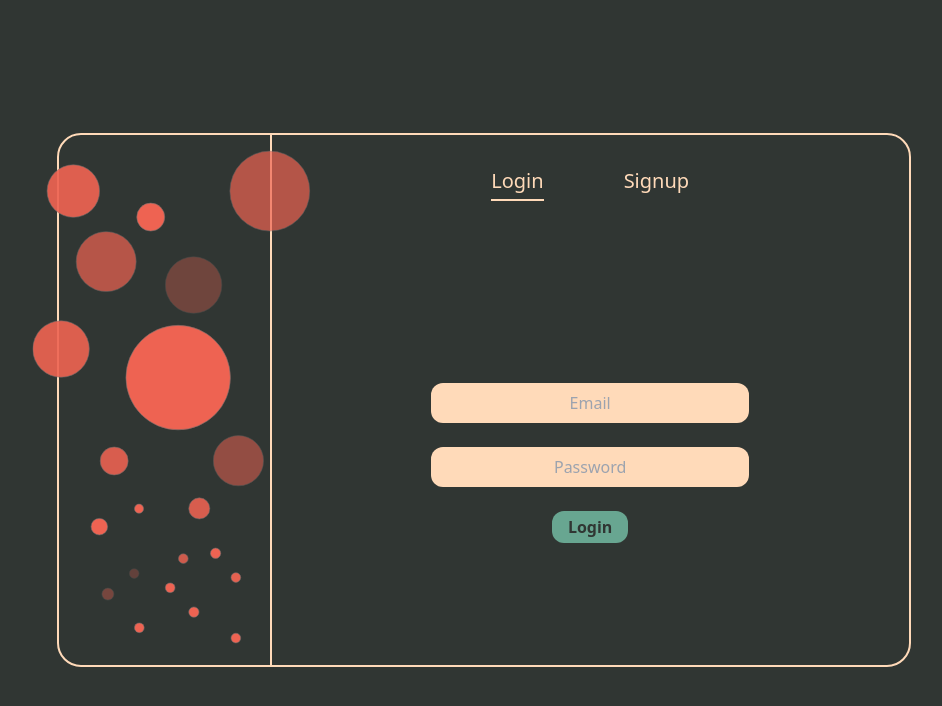
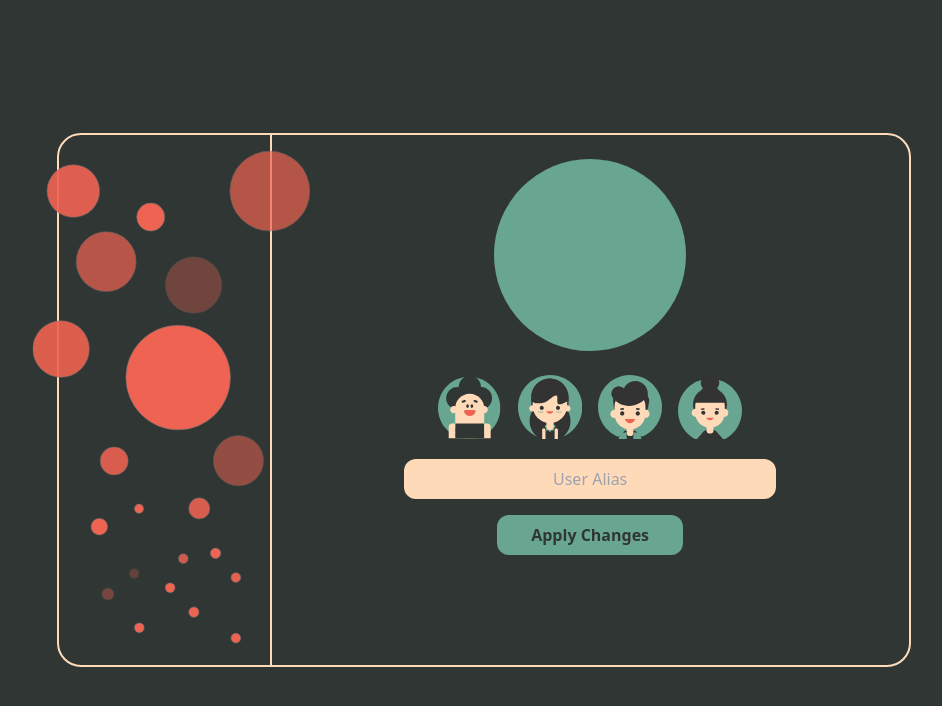
Before and after one commit to ayushnirwal/text-app-frontend, a React (Create React App) app: page /settings in a window 1280 px wide. Before the commit this address led to /login. Shown: the top 706 px of the page, without its empty margins (156-1098 px from the left). Built offline with nearby package versions, Linux system fonts and the light colour scheme.

Commit message:
fix: minor template modifications

```diff
--- a/src/App.js
+++ b/src/App.js
@@ -1,6 +1,7 @@
-import React from "react";
+import React, { useEffect } from "react";
 import { BrowserRouter as Router, Switch, Route } from "react-router-dom";
 import ProtectedRoute from "./components/misc/ProtectedRoute";
+import useSocket from "./cutomHooks/useSocketTest";
 import Home from "./pages/Home";
 import Login from "./pages/Login";
 import Settings from "./pages/Settings";
@@ -10,7 +11,7 @@ export default function App() {
     <Router>
       <Switch>
         <Route exact={true} path="/login" component={Login} />
-        <ProtectedRoute exact={true} path="/settings" component={Settings} />
+        <Route exact={true} path="/settings" component={Settings} />
         <ProtectedRoute exact={true} path="/" component={Home} />
       </Switch>
     </Router>
--- a/src/components/Login/LoginForm.js
+++ b/src/components/Login/LoginForm.js
@@ -61,7 +61,7 @@ const LoginForm = () => {
           autoComplete="current-password"
         />
         <input
-          className="bg-green text-darkGray font-semibold px-14 py-2 md:px-4 md:py-1 rounded-full md:rounded-xl focus:outline-none  my-3 "
+          className="bg-green text-darkGray font-semibold w-6/12 h-10 rounded-full md:rounded-xl focus:outline-none  my-3 "
           type="submit"
           value="Login"
         />
--- a/src/components/Login/SignupForm.js
+++ b/src/components/Login/SignupForm.js
@@ -15,7 +15,7 @@ const SignupForm = () => {
     e.preventDefault();
     try {
       await signup(email, password, cpassword);
-      history.push("/");
+      history.push("/settings");
     } catch (error) {
       if (error.message.includes(400)) {
         setErrorMsg("Email or password incorrect");
@@ -64,7 +64,7 @@ const SignupForm = () => {
           placeholder="Confirm Password"
         />
         <input
-          className="bg-green text-darkGray font-semibold px-14 py-2 md:px-4 md:py-1 rounded-full md:rounded-xl focus:outline-none  my-3 "
+          className="bg-green text-darkGray font-semibold w-6/12 h-10 rounded-full md:rounded-xl focus:outline-none  my-3 "
           type="submit"
           value="Signup"
         />
--- a/src/components/Profile/AvatarSelector.js
+++ b/src/components/Profile/AvatarSelector.js
@@ -18,8 +18,8 @@ const AvatarSelector = ({ selectedAvatar, setSelectedAvatar }) => {
     }));
   };
   return (
-    <div className="w-full h-full flex flex-col items-center justify-center">
-      <div className="w-56 h-56 my-6 relative">
+    <div className="w-full flex flex-col items-center justify-center">
+      <div className="w-56 h-56 md:w-48 md:h-48 my-6 relative">
         <div className="w-full h-full absolute animate-appear bg-green rounded-full" />
         {avatarList &&
           avatarList.map((avatar, ind) => (
@@ -31,10 +31,10 @@ const AvatarSelector = ({ selectedAvatar, setSelectedAvatar }) => {
             />
           ))}
       </div>
-      <div className=" w-full flex items-center justify-center px-6">
+      <div className=" w-full flex items-center justify-center">
         {avatarList &&
           avatarList.map((avatar, ind) => (
-            <div key={ind} className="w-20 h-20 mx-2 ">
+            <div key={ind} className="w-16 h-16 mx-2 ">
               <img
                 className="w-full h-full"
                 src={avatar}
--- a/src/pages/Login.js
+++ b/src/pages/Login.js
@@ -1,6 +1,6 @@
 import { useSpring } from "@react-spring/core";
 import { animated } from "@react-spring/web";
-import { useState } from "react";
+import { useEffect, useState } from "react";
 import Bubbles from "../animations/Bubbles";
 import Selector from "../components/Login/Selector";
 import LoginForm from "../components/Login/LoginForm";
@@ -10,6 +10,7 @@ import useTheme from "../cutomHooks/useTheme";
 
 const Login = () => {
   const device = useBreakPoints();
+
   const [selected, setSelected] = useState("Login");
   const { theme } = useTheme();
 
--- a/src/pages/settings.js
+++ b/src/pages/settings.js
@@ -14,19 +14,19 @@ const Settings = () => {
         <div className="hidden md:block col-span-2 row-span-6 border-r-2 border-cream">
           <Bubbles />
         </div>
-        <div className="w-full h-full md:col-span-6 md:row-span-6  flex flex-col items-center justify-center py-10">
+        <div className="w-full md:col-span-6 md:row-span-6 flex flex-col items-center justify-start mt-24 md:mt-0 ">
           <AvatarSelector
             selectedAvatar={selectedAvatar}
             setSelectedAvatar={setSelectedAvatar}
           />
-          <form className=" w-full flex flex-col items-center justify-center ">
+          <form className="w-9/12 md:w-7/12  flex flex-col items-center justify-center mt-3 ">
             <input
-              className="w-9/12 md:w-7/12 h-10 bg-cream rounded-full md:rounded-xl  text-center text-darkGray my-3 md:my-3 focus:outline-none"
+              className="w-full h-10 bg-cream rounded-full md:rounded-xl text-center text-darkGray my-2 focus:outline-none"
               placeholder="User Alias"
             />
 
             <input
-              className="mb-24 md:mb-10 bg-green text-darkGray font-semibold px-14 py-2 md:px-4 md:py-1 rounded-full md:rounded-xl focus:outline-none"
+              className="bg-green text-darkGray font-semibold w-6/12 h-10 rounded-full md:rounded-xl focus:outline-none my-2"
               type="submit"
               value="Apply Changes"
             />
```
Also changed, not shown: 1 other file (tests, documents, lock files or other folders).
